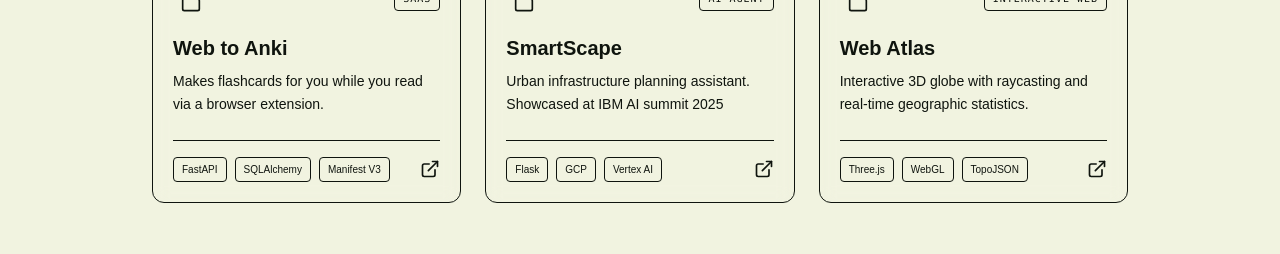
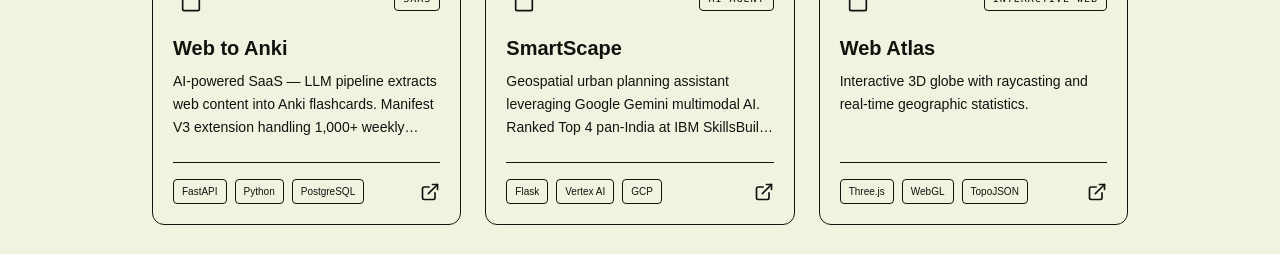
Before and after one commit to rajzzz/portfoliov2, a Next.js app: page /projects in a window 1280 px wide. Shown: the part 435-689 px from the top of the page. Built offline with nearby package versions, Linux system fonts and the light colour scheme.

Commit message:
refactor: update personal portfolio configuration and bio to reflect recent professional experience and technical stack

```diff
--- a/components/AboutBio.tsx
+++ b/components/AboutBio.tsx
@@ -18,7 +18,7 @@ export default function AboutBio() {
             I am an Engineer. I like to make and break things.
           </p>
           <p>
-            Other than <span className="font-semibold">softwares</span> I am very curious about robotics, music, health, history and Geography.
+            Other than <span className="font-semibold">software</span> I am very curious about robotics, music, health, history and Geography.
           </p>
         </div>
       </div>
@@ -27,7 +27,7 @@ export default function AboutBio() {
       <div className="space-y-4">
         <h3 className="text-sm font-mono text-secondary uppercase tracking-widest mb-4">Core Stack</h3>
         <div className="flex flex-wrap gap-2">
-          {["FastAPI","Flask", "Next.js", "Python", "Linux", "Bash", "Neovim", "C++"].map((tech) => (
+          {["TypeScript", "Python", "Next.js", "NestJS", "Django", "FastAPI", "PostgreSQL", "Prisma", "Docker", "Linux"].map((tech) => (
             <span key={tech} className="px-3 py-1 bg-secondary/10 border border-secondary/20 rounded-md text-sm text-secondary hover:text-primary hover:border-primary/50 transition-colors cursor-default">
               {tech}
             </span>
--- a/portfolio.config.ts
+++ b/portfolio.config.ts
@@ -1,4 +1,4 @@
-import { Github, Linkedin,  Mail, FileText, Twitter } from "lucide-react";
+import { Github, Linkedin, Mail, FileText, Twitter } from "lucide-react";
 
 export const config = {
   // Personal Details
@@ -7,31 +7,31 @@ export const config = {
 
   avatar: "/me3.jpg",
 
-socials: [
+  socials: [
     {
       name: "GitHub",
       icon: Github,
-      link: "https://github.com/rajzzz"
+      link: "https://github.com/rajzzz",
     },
     {
       name: "LinkedIn",
       icon: Linkedin,
-      link: "https://www.linkedin.com/in/raj-singh-8124201ba/"
+      link: "https://www.linkedin.com/in/raj-singh-8124201ba/",
     },
     {
       name: "X.com",
       icon: Twitter,
-      link: "https://www.x.com/jaaarzz"
+      link: "https://www.x.com/jaaarzz",
     },
     {
       name: "Email",
       icon: Mail,
-      link: "mailto:rajsm029@gmail.com"
+      link: "mailto:rajsm029@gmail.com",
     },
     {
       name: "Resume",
       icon: FileText,
-      link: "/resume.pdf"
+      link: "/resume.pdf",
     },
   ],
 
@@ -43,70 +43,86 @@ socials: [
     // Ready for expansion:
     // { label: "Reading List", path: "/reading" },
   ],
-projects: [
+  projects: [
     {
       name: "Web to Anki",
-      description: "Makes flashcards for you while you read via a browser extension.",
-      tech: ["FastAPI", "SQLAlchemy", "Manifest V3"],
-      link: "https://chromewebstore.google.com/detail/web-to-anki/opbaagipfhncddobbmojaegmdpnmlenf?hl=en", // Replace with real link
-      type: "SaaS", // e.g., "SaaS", "Tool", "Infrastructure"
-      image: "/w2a.gif" // <--- Add this (Put actual gif in /public folder)
+      description:
+        "AI-powered SaaS — LLM pipeline extracts web content into Anki flashcards. Manifest V3 extension handling 1,000+ weekly requests. 50k+ impressions, 16 recurring paid users.",
+      tech: ["FastAPI", "Python", "PostgreSQL", "LLM APIs", "Manifest V3"],
+      link: "https://chromewebstore.google.com/detail/web-to-anki/opbaagipfhncddobbmojaegmdpnmlenf?hl=en",
+      type: "SaaS",
+      image: "/w2a.gif",
     },
 
     {
       name: "SmartScape",
-      description: "Urban infrastructure planning assistant. Showcased at IBM AI summit 2025",
-      tech: ["Flask", "GCP", "Vertex AI"],
+      description:
+        "Geospatial urban planning assistant leveraging Google Gemini multimodal AI. Ranked Top 4 pan-India at IBM SkillsBuild; showcased at IBM Summit 2025 & AI Impact Global Summit 2026.",
+      tech: ["Flask", "Vertex AI", "GCP", "Google Maps API"],
       link: "https://smartscape.in",
       type: "AI Agent",
-      image: "/sc.gif"
+      image: "/sc.gif",
     },
-{
+    {
       name: "Web Atlas",
-      description: "Interactive 3D globe with raycasting and real-time geographic statistics.",
+      description:
+        "Interactive 3D globe with raycasting and real-time geographic statistics.",
       tech: ["Three.js", "WebGL", "TopoJSON", "REST API"],
       link: "https://web-atlas.onrender.com/",
       type: "Interactive Web",
-      image: "/cs.gif" // Ensure you have a placeholder gif for this
+      image: "/cs.gif",
     },
   ],
   // Timeline Data (The "Tech Tree")
   timeline: [
-
     {
       id: 1,
-      title: "CSE @ GGSIPU",
-      date: "November 2022 - July 2026*",
-      description: "Studying CS at VIPS Pitampura, Delhi.",
-      tags: ["Engineering"],
+      title: "B.Tech CSE @ VIPS, GGSIPU",
+      date: "November 2022 - June 2026",
+      description:
+        "B.Tech in Computer Science and Engineering at Vivekananda Institute of Professional Studies, Pitampura, Delhi.",
+      tags: ["Computer Science", "Engineering"],
     },
     {
       id: 2,
-      title: "Frontend Dev @ Lowfied.com",
-      date: "June - July 2024",
-      description: "Worked on frontend architecture and UI implementation.",
-      tags: ["React", "Tailwind CSS", "Frontend", "Web Dev"],
+      title: "CyberSec Intern @ STPI",
+      date: "June - August 2025",
+      description:
+        "Software Technology Parks of India (autonomous body under MeitY). Conducted vulnerability assessments across 50+ websites; mapped findings to OWASP Top 10 and CVE/CWE IDs.",
+      tags: ["Nmap", "Wireshark", "Burp Suite", "OWASP Top 10", "Linux"],
     },
     {
       id: 3,
-      title: "Summer Intern @ STPI",
-      date: "June - August 2025",
-      description: "Software Technology Parks of India, (an autonomous body under MeitY), Focused on network security and ethical hacking methodologies.",
-      tags: ["Network Security", "Linux", "Owasp Top 10", "BurpSuite", "N-map", "WireShark"],
+      title: "Trainee @ CSRBOX — IBM SkillsBuild",
+      date: "July - August 2025",
+      description:
+        "Built SmartScape — ranked Top 4 pan-India. Showcased at IBM Summit 2025 and AI Impact Global Summit 2026.",
+      tags: ["Generative AI", "Python", "Vertex AI", "GCP"],
     },
     {
       id: 4,
-      title: "Trainee at CSRBOX - IBM Skillsbuild",
-      date: "July - August 2025",
-      description: "Worked with AI agents and various IBM Granite models",
-      tags: ["Generative AI", "Python", "Data Science"],
+      title: "AI Engineering Intern @ Ravan.ai",
+      date: "January 2026 - June 2026",
+      description:
+        "Built production features across 3 AI-calling products (CloserX, Snowie.ai, Agni.ai). Built an end-to-end AI video ad generation platform integrating Claude Opus, Kling, and Gemini. Designed backend with Django, PostgreSQL, and BullMQ for long-running AI job orchestration.",
+      tags: [
+        "Next.js",
+        "React",
+        "Django",
+        "PostgreSQL",
+        "BullMQ",
+        "Zustand",
+        "TanStack Query",
+        "LLM APIs",
+      ],
     },
     {
       id: 5,
-      title: "FullStack Engineer at CloserX.ai",
-      date: " from January 2025*",
-      description: "",
-      tags: ["NextJS" , "Tanstack", "Zustand"],
+      title: "Full-Stack Engineer @ Lowfied.com",
+      date: "July 2026 - Present",
+      description:
+        "Building core product systems for a pre-launch music marketplace (300+ waitlist). Engineered Razorpay payment infrastructure. Redesigned core modules with domain-driven architecture, migrating 79+ API routes. Achieved 4× load time improvement via catalog architecture optimization.",
+      tags: ["Next.js", "NestJS", "PostgreSQL", "Prisma", "Razorpay", "DDD"],
     },
   ],
 };
```
Also changed, not shown: 2 other files (tests, documents, lock files or other folders).
